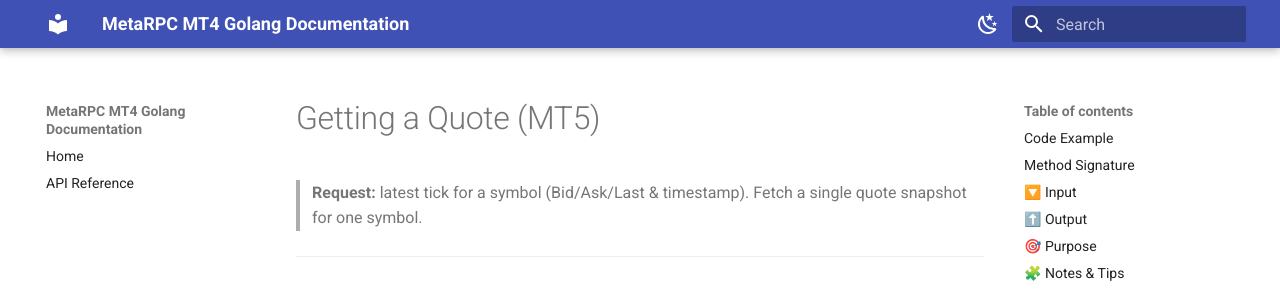
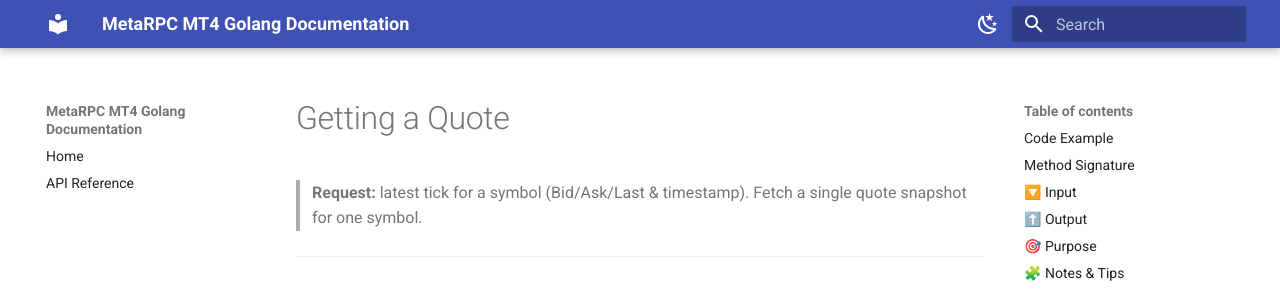
Before and after one commit to MetaRPC/GoMT5, an MkDocs documentation site: the page built from docs/QuickAccount_MarketInfo/Quote.md, in a window 1280 px wide and 900 px high. Shown: the top 293 px of the window. Built offline with MkDocs 1.6.1 and Material for MkDocs 9.7.7, drawn with Linux system fonts in a browser that asks for light colours.

Commit message:
Update Quote.md

```diff
--- a/docs/QuickAccount_MarketInfo/Quote.md
+++ b/docs/QuickAccount_MarketInfo/Quote.md
@@ -1,4 +1,4 @@
-# Getting a Quote (MT5)
+# Getting a Quote
 
 > **Request:** latest tick for a symbol (Bid/Ask/Last & timestamp).
 > Fetch a single quote snapshot for one symbol.
```
